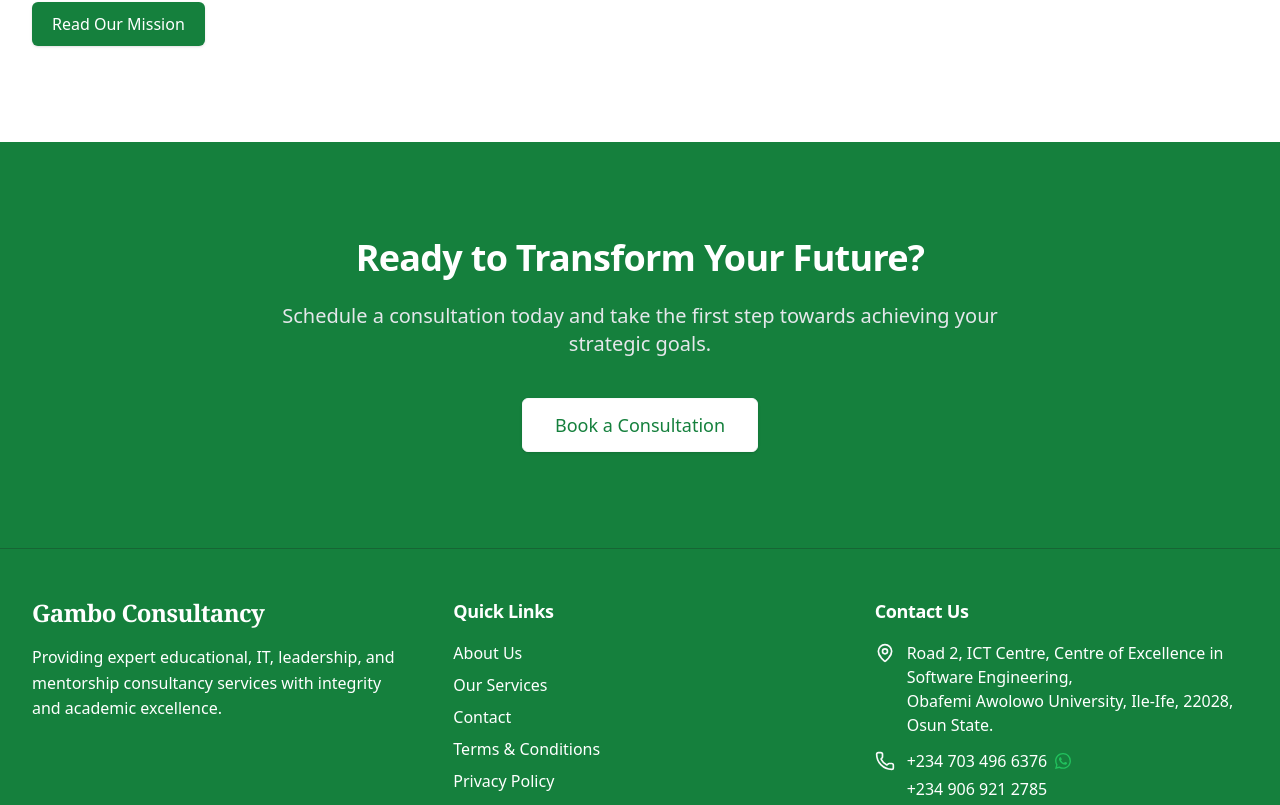
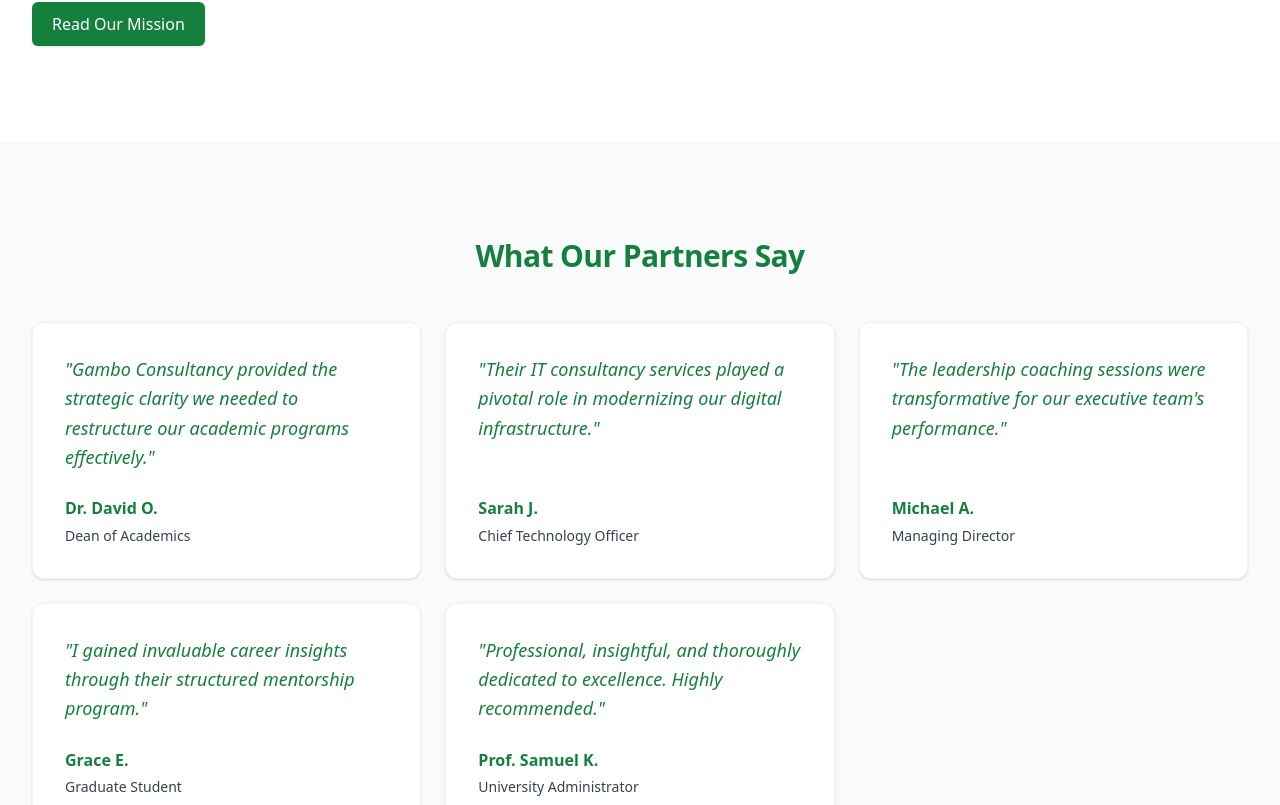
Before and after one commit to samkiell/GamboConsultancy, a Next.js app: page / in a window 1280 px wide. Shown: the part 2392-3197 px from the top of the page. Built offline with nearby package versions, Linux system fonts and the light colour scheme.

Commit message:
feat: add Gambo Consultancy homepage with hero, services, and testimonials sections

```diff
--- a/src/app/page.tsx
+++ b/src/app/page.tsx
@@ -196,6 +196,71 @@
         </div>
       </Section>
 
+      {/* Testimonials Section */}
+      <Section background="accent">
+        <div className="max-w-7xl mx-auto">
+          <motion.div {...fadeInUp} className="text-center mb-12">
+            <h2 className="text-3xl font-bold text-brand-primary">
+              What Our Partners Say
+            </h2>
+          </motion.div>
+
+          <div className="grid grid-cols-1 md:grid-cols-2 lg:grid-cols-3 gap-6 justify-center">
+            {[
+              {
+                text: "Gambo Consultancy provided the strategic clarity we needed to restructure our academic programs effectively.",
+                name: "Dr. David O.",
+                role: "Dean of Academics",
+              },
+              {
+                text: "Their IT consultancy services played a pivotal role in modernizing our digital infrastructure.",
+                name: "Sarah J.",
+                role: "Chief Technology Officer",
+              },
+              {
+                text: "The leadership coaching sessions were transformative for our executive team's performance.",
+                name: "Michael A.",
+                role: "Managing Director",
+              },
+              {
+                text: "I gained invaluable career insights through their structured mentorship program.",
+                name: "Grace E.",
+                role: "Graduate Student",
+              },
+              {
+                text: "Professional, insightful, and thoroughly dedicated to excellence. Highly recommended.",
+                name: "Prof. Samuel K.",
+                role: "University Administrator",
+              },
+            ].map((testimonial, index) => (
+              <motion.div
+                key={index}
+                initial={{ opacity: 0, y: 20 }}
+                whileInView={{ opacity: 1, y: 0 }}
+                viewport={{ once: true }}
+                transition={{ delay: index * 0.1, duration: 0.5 }}
+                className="bg-white p-8 rounded-xl border border-gray-100 shadow-sm hover:shadow-md transition-shadow"
+              >
+                <div className="flex flex-col h-full">
+                  <p className="text-brand-primary text-lg italic mb-6 leading-relaxed font-light">
+                    &quot;{testimonial.text}&quot;
+                  </p>
+                  <div className="mt-auto">
+                    <p className="font-bold text-brand-primary">
+                      {testimonial.name}
+                    </p>
+                    <p className="text-sm text-text-muted mt-1 font-medium">
+                      {testimonial.role}
+                    </p>
+                  </div>
+                </div>
+              </motion.div>
+            ))}
+          </div>
+        </div>
+
+      </Section>
+
       {/* CTA Section */}
       <Section background="primary" className="text-center">
         <motion.div
```
